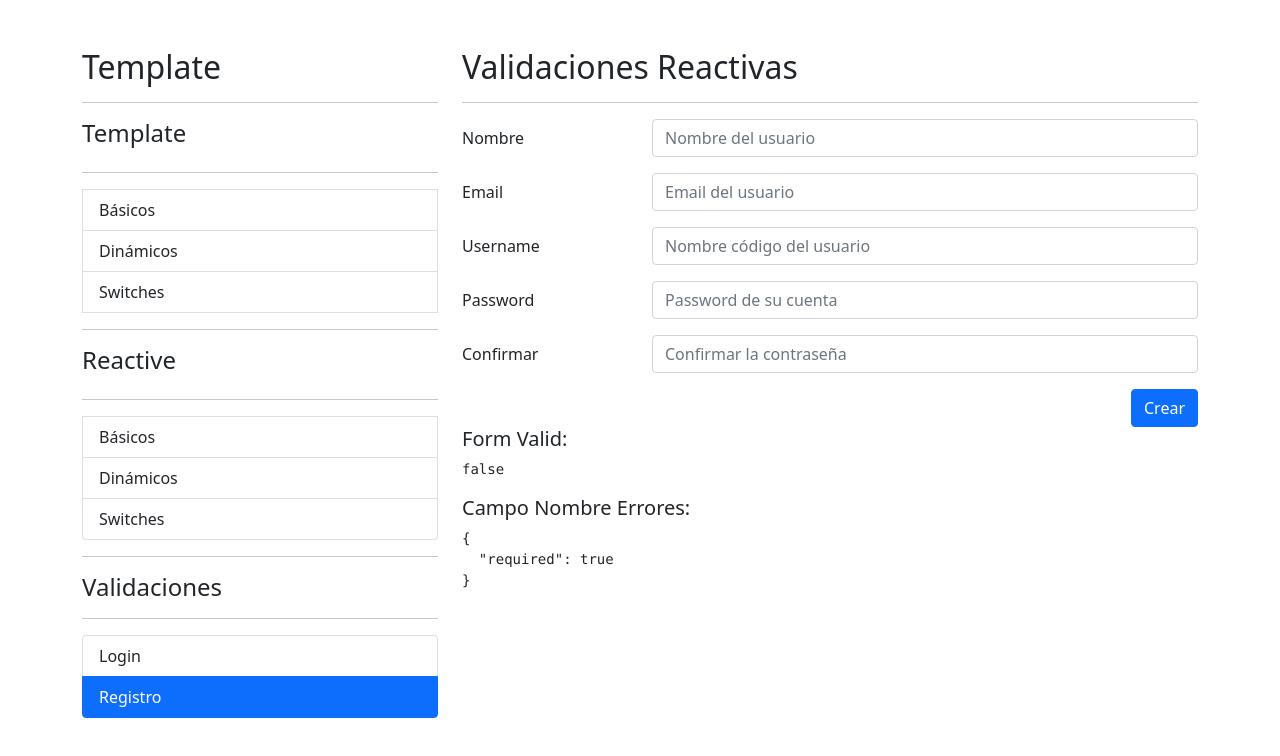
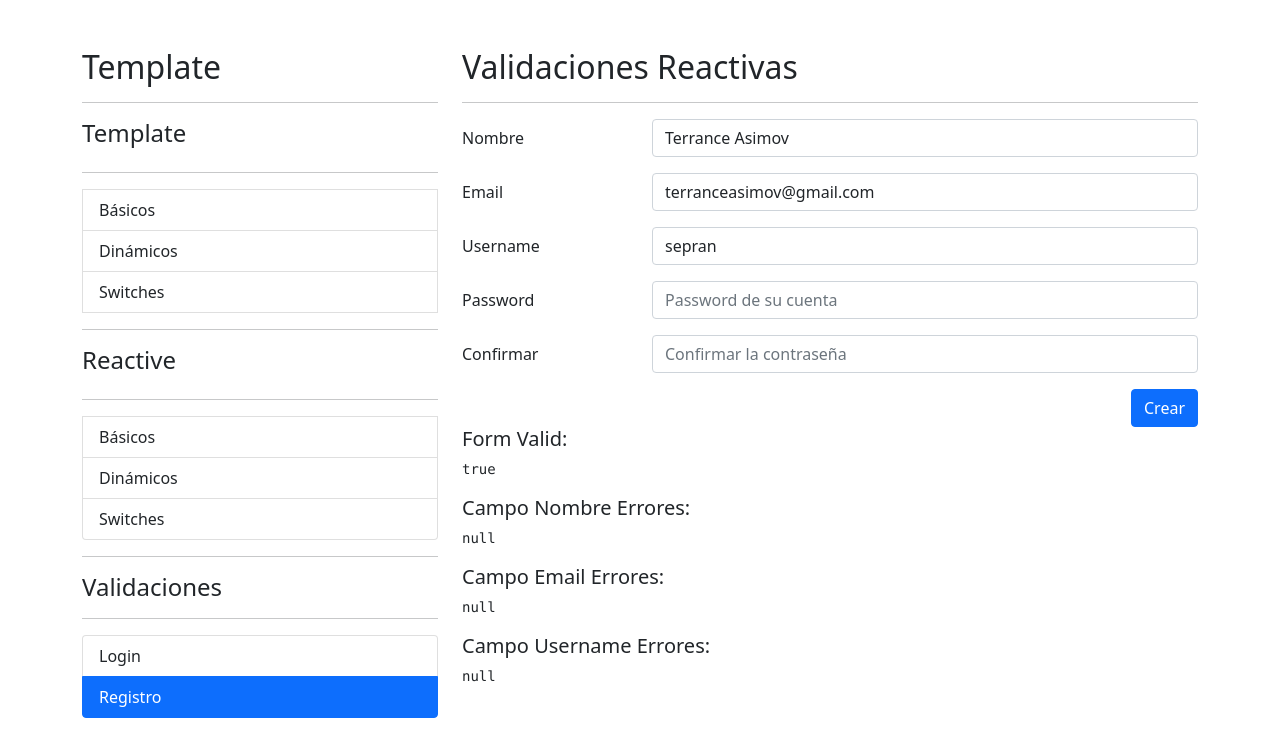
Before and after one commit to Dcterrance88/FormulariosApp-Angular, an Angular app: page /template/basicos in a window 1280 px wide. Both pictures are taken after a click on the item "Registro". Shown: the top 756 px of the page. Built offline with nearby package versions, Linux system fonts and the light colour scheme.

Commit message:
Validaciones personalizadas
se creo una validacion personalizada para el campo del email el cual
evalua si los datos ingresados es igual o no a strider, de serlo se
lanza un error.

```diff
--- a/src/app/auth/pages/registro/registro.component.html
+++ b/src/app/auth/pages/registro/registro.component.html
@@ -29,7 +29,12 @@
         <div class="col-sm-9">
           <input type="email"
                   class="form-control"
+                  formControlName="email"
                   placeholder="Email del usuario">
+          <span class="form-text text-danger"
+                *ngIf="campoNoValido('nombre')">
+            El correo debe ser valido
+          </span>
         </div>
       </div>
 
@@ -39,7 +44,12 @@
         <div class="col-sm-9">
           <input type="text"
                   class="form-control"
+                  formControlName="username"
                   placeholder="Nombre código del usuario">
+          <span class="form-text text-danger"
+                *ngIf="campoNoValido('username')">
+            El username no puede ser strider
+          </span>
         </div>
       </div>
 
@@ -83,3 +93,9 @@
 
 <h5>Campo Nombre Errores:</h5>
 <pre>{{ miFormulario.controls.nombre.errors | json }}</pre>
+
+<h5>Campo Email Errores:</h5>
+<pre>{{ miFormulario.controls.email.errors | json }}</pre>
+
+<h5>Campo Username Errores:</h5>
+<pre>{{ miFormulario.controls.username.errors | json }}</pre>
--- a/src/app/auth/pages/registro/registro.component.ts
+++ b/src/app/auth/pages/registro/registro.component.ts
@@ -1,5 +1,5 @@
 import { Component, OnInit } from '@angular/core';
-import { FormBuilder, FormGroup, Validators } from '@angular/forms';
+import { FormBuilder, FormGroup, Validators, FormControl } from '@angular/forms';
 
 @Component({
   selector: 'app-registro',
@@ -11,14 +11,33 @@ export class RegistroComponent implements OnInit {
 
   //TODO:Temporal
   public nombreApellidoPattern: string = '([a-zA-Z]+) ([a-zA-Z]+)';
+  public emailPattern: string = "^[a-z0-9._%+-]+@[a-z0-9.-]+\\.[a-z]{2,4}$";
+
+  public noPuedeSerStrider( control: FormControl) {
+    const valor:string = control.value?.trim().toLowerCase();
+    if( valor === 'strider' ){
+      return {
+        noStrider: true
+      }
+    }
+
+    return null; //Cuando una validacion regresa un null significa que todo está bien
+  }
 
   public miFormulario : FormGroup = this._fb.group({
-    nombre:['', [Validators.required, Validators.pattern(this.nombreApellidoPattern)]]
+    nombre:['', [Validators.required, Validators.pattern(this.nombreApellidoPattern)]],
+    email:['', [Validators.required, Validators.pattern(this.emailPattern)]],
+    username:['', [Validators.required, this.noPuedeSerStrider] ],
   })
 
   constructor(private _fb : FormBuilder) { }
 
   ngOnInit(): void {
+    this.miFormulario.reset({
+      nombre: 'Terrance Asimov',
+      email: 'terranceasimov@gmail.com',
+      username: 'sepran'
+    })
   }
 
   public campoNoValido(campo : string) {
```
